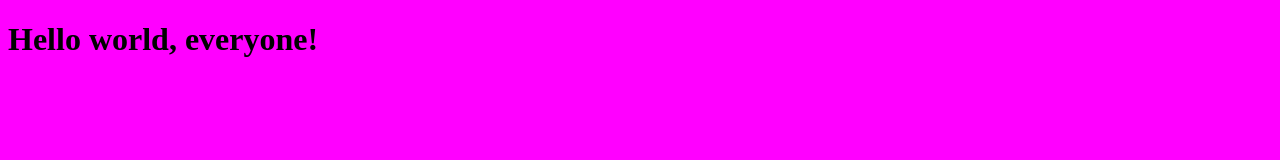
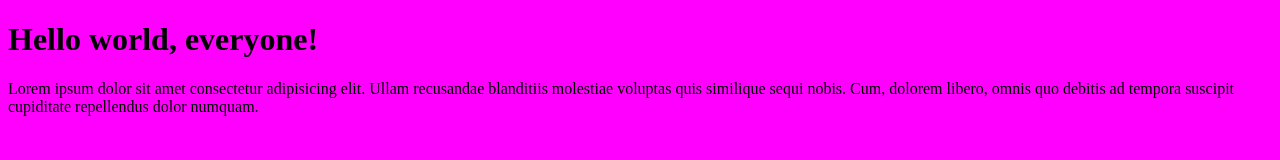
Before and after one commit to chan0590/MTM6201-week1, a plain HTML site: page index.html in a window 1280 px wide. Drawn offline with Linux system fonts and the light colour scheme.

Commit message:
index.html

```diff
--- a/index.html
+++ b/index.html
@@ -8,5 +8,6 @@
 </head>
 <body>
     <h1>Hello world, everyone!</h1>
+    <p>Lorem ipsum dolor sit amet consectetur adipisicing elit. Ullam recusandae blanditiis molestiae voluptas quis similique sequi nobis. Cum, dolorem libero, omnis quo debitis ad tempora suscipit cupiditate repellendus dolor numquam.</p>
 </body>
 </html>
```
